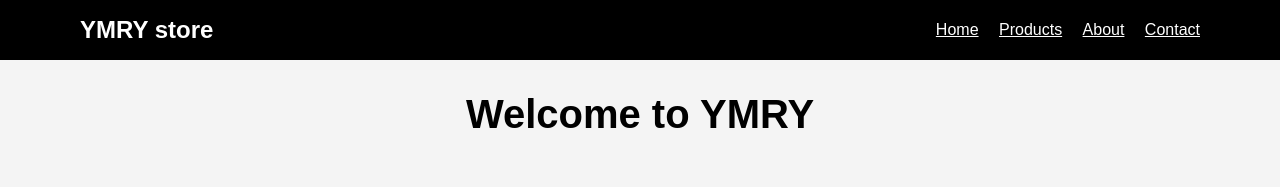
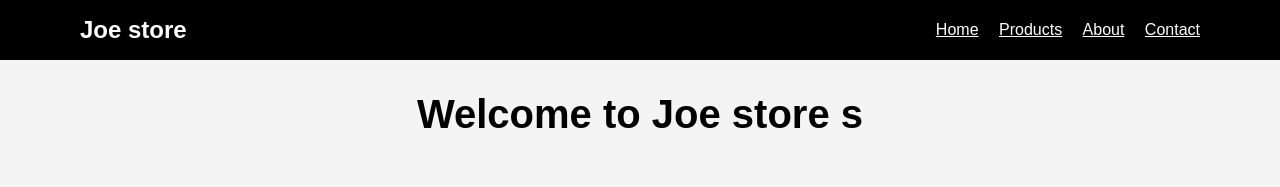
Before and after one commit to youssef-7-nagy/E-commerce-website, a plain HTML site: page index.html in a window 1280 px wide. Shown: the top 187 px of the page. Drawn offline with Linux system fonts and the light colour scheme.

Commit message:
Update index.html

```diff
--- a/index.html
+++ b/index.html
@@ -3,12 +3,12 @@
 <head>
     <meta charset="UTF-8">
     <meta name="viewport" content="width=device-width, initial-scale=1.0">
-    <title>YMRY Website</title>
+    <title>Joe store Website</title>
     <link rel="stylesheet" href="style.css">
 </head>
 <body>
     <header class="header">
-        <div class="logo">YMRY store</div>
+        <div class="logo">Joe store</div>
         <nav class="navbar">
             <a href="#">Home</a>
             <a href="#products">Products</a>
@@ -17,7 +17,7 @@
         </nav>
     </header>
          <section id="home" class="hero">
-            <h1  >Welcome to YMRY</h1>
+            <h1  >Welcome to Joe store s</h1>
             <Marquee><p>Your one-stop shop for everything!&nbsp;&nbsp;&nbsp;&nbsp;&nbsp;&nbsp;&nbsp;&nbsp;&nbsp;&nbsp;&nbsp;&nbsp;&nbsp;&nbsp;&nbsp;&nbsp;&nbsp;&nbsp;BUY 4 GET 2 FREE 🤯&nbsp;&nbsp;&nbsp; &nbsp;&nbsp;&nbsp; &nbsp;&nbsp;&nbsp; &nbsp;&nbsp;&nbsp; &nbsp;&nbsp;&nbsp; &nbsp;&nbsp;&nbsp;Your one-stop shop for everything!&nbsp;&nbsp;&nbsp; &nbsp;&nbsp;&nbsp; &nbsp;&nbsp;&nbsp; &nbsp;&nbsp;&nbsp; &nbsp;&nbsp;&nbsp; &nbsp;&nbsp;&nbsp;BUY 4 GET 2 FREE 🤯&nbsp;&nbsp;&nbsp;&nbsp;&nbsp;&nbsp;&nbsp;&nbsp;&nbsp;&nbsp;&nbsp;&nbsp;&nbsp;&nbsp;&nbsp;&nbsp;&nbsp;&nbsp;Your one-stop shop for everything!&nbsp;&nbsp;&nbsp;&nbsp;&nbsp;&nbsp;&nbsp;&nbsp;&nbsp;&nbsp;&nbsp;&nbsp;&nbsp;&nbsp;&nbsp;&nbsp;&nbsp;&nbsp;BUY 4 GET 2 FREE 🤯&nbsp;&nbsp;&nbsp;&nbsp;&nbsp;&nbsp;&nbsp;&nbsp;&nbsp;&nbsp;&nbsp;&nbsp;&nbsp;&nbsp;&nbsp;&nbsp;&nbsp;&nbsp;Your one-stop shop for everything!&nbsp;&nbsp;&nbsp;&nbsp;&nbsp;&nbsp;&nbsp;&nbsp;&nbsp;&nbsp;&nbsp;&nbsp;&nbsp;&nbsp;&nbsp;&nbsp;&nbsp;&nbsp;BUY 4 GET 2 FREE 🤯&nbsp;&nbsp;&nbsp;&nbsp;&nbsp;&nbsp;&nbsp;&nbsp;&nbsp;&nbsp;&nbsp;&nbsp;&nbsp;&nbsp;&nbsp;&nbsp;&nbsp;&nbsp;</p></marquee>
         </section>
         <section id="products" class="products">
```
